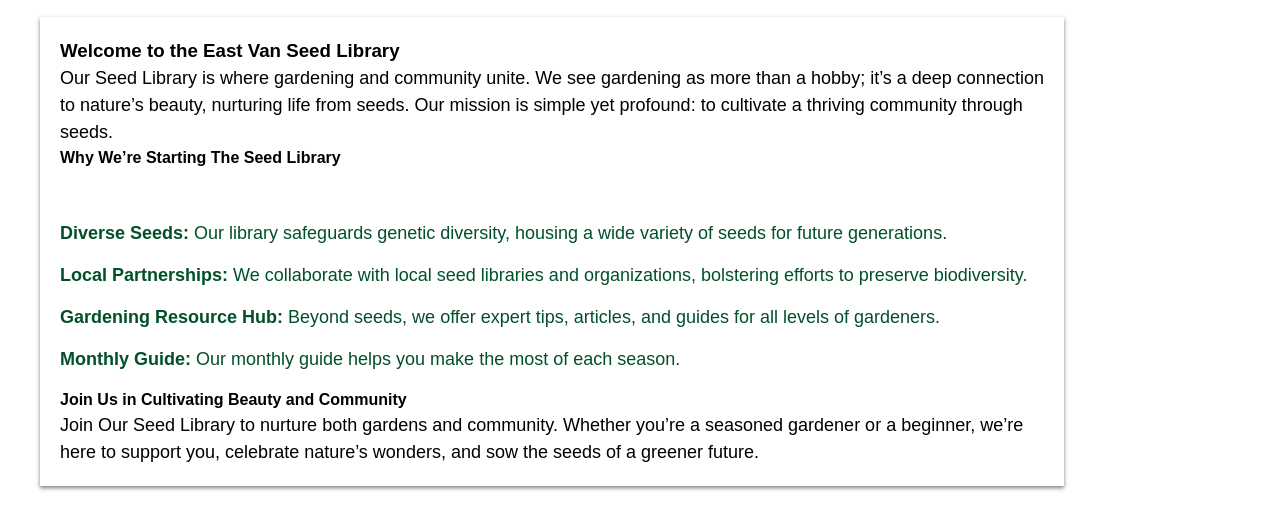
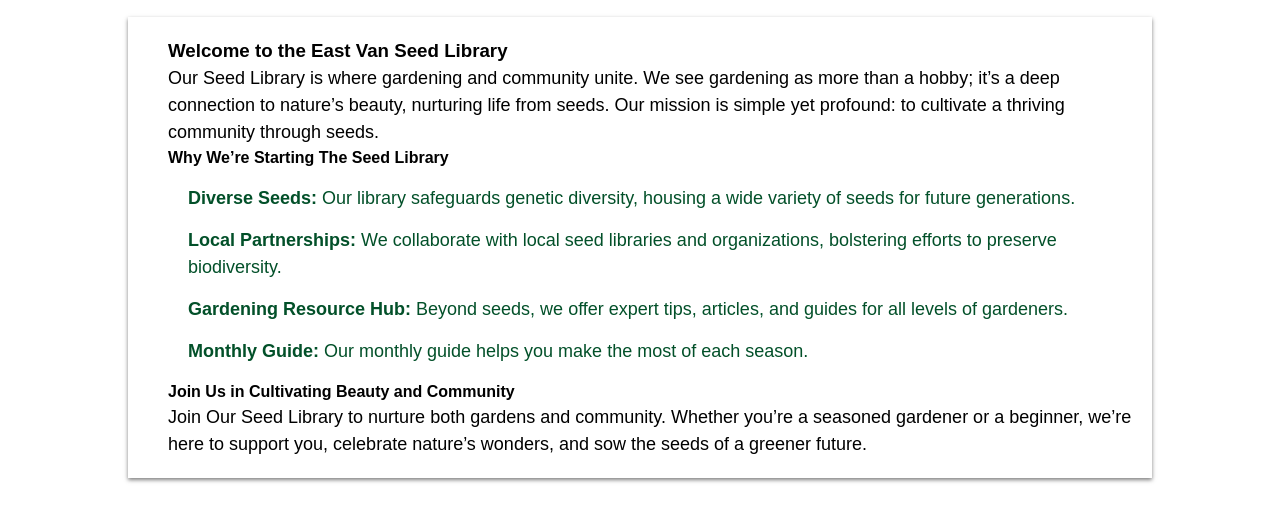
Before and after one commit to reasonableguy/eastvanseeds, a plain HTML site: page about.html in a window 1280 px wide. Shown: the part 321-847 px from the top of the page. Drawn offline with nearby package versions, Linux system fonts and the light colour scheme; a script that the page names is missing.

Commit message:
Update about.html

```diff
--- a/about.html
+++ b/about.html
@@ -37,8 +37,11 @@
 
 
 <style>
-	.why {
-		margin-left:20px;
+.why h3, .why ul, .why p, .why h4 {
+    margin-left: 20px;
+}
+	.why ul{
+		margin-top:10px;
 	}
 </style>
 
```
